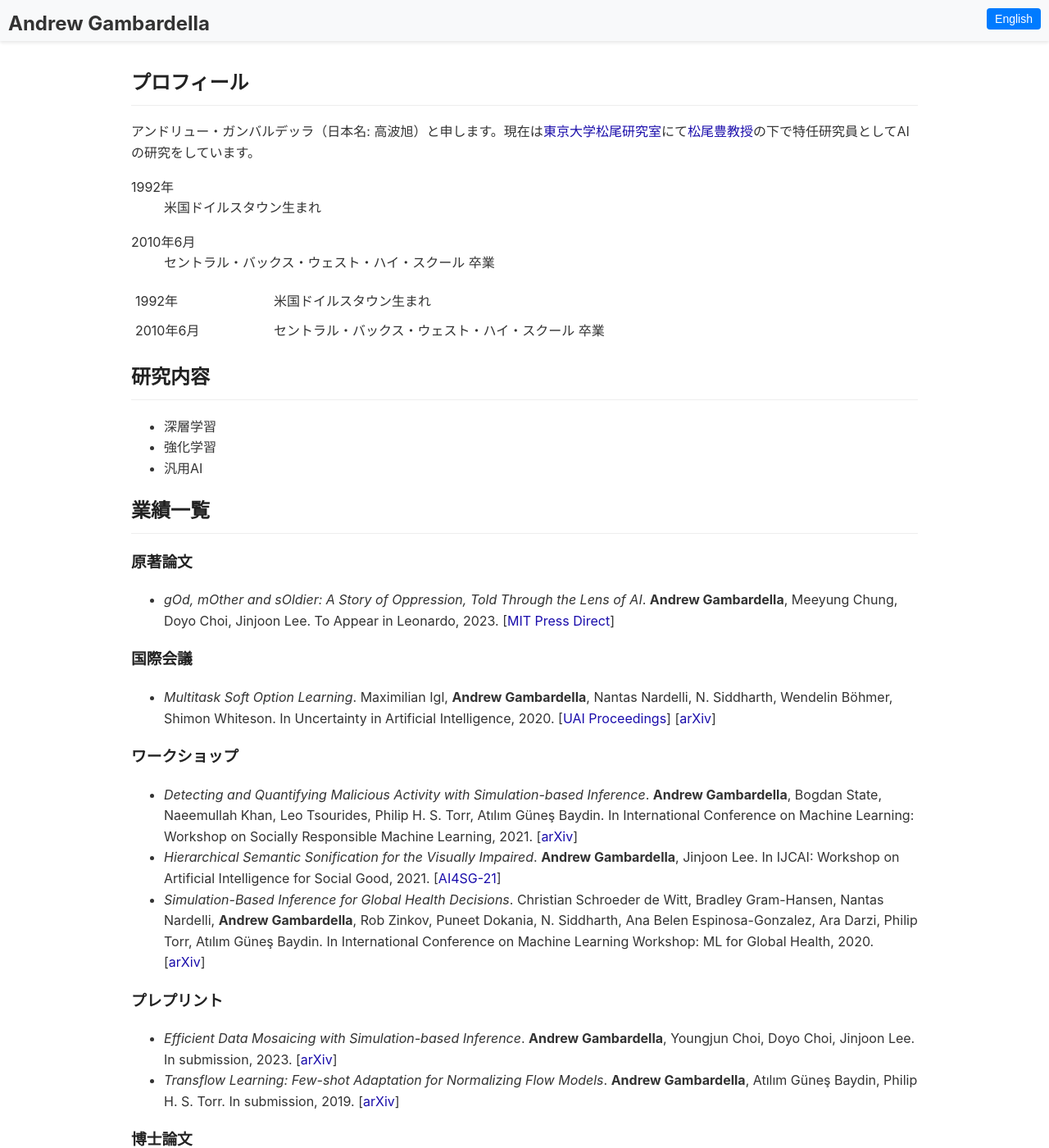
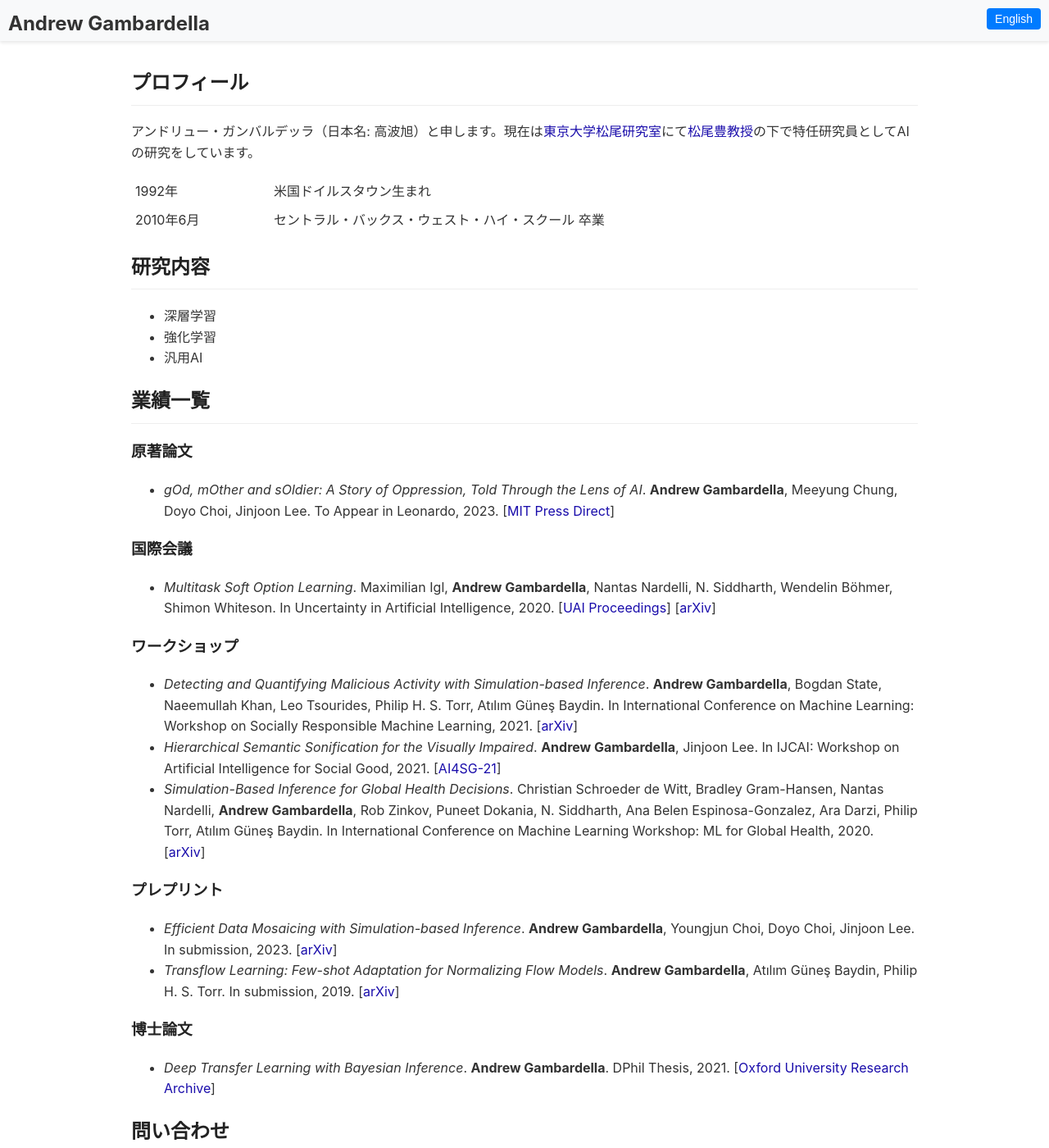
Before and after one commit to atgambardella/atgambardella.github.io, a Jekyll site: the page built from ja/index.md, in a window 1280 px wide and 1400 px high. Shown: the whole window at 82% size. Built offline with Jekyll 4.4.1, drawn with Linux system fonts in a browser that asks for light colours; a script that is not in the unit is left out; our own code applies the rules of GitHub Pages for plain Markdown files.

```diff
--- a/_includes/profile_table.html
+++ b/_includes/profile_table.html
@@ -1,16 +1,3 @@
-<div class="profile">
-  <dl class="profile">
-    <dt>1992年</dt>
-    <dd>米国ドイルスタウン生まれ</dd>
-    <!-- Add more rows as needed -->
-  </dl>
-  <dl class="profile">
-    <dt>2010年6月</dt>
-    <dd>セントラル・バックス・ウェスト・ハイ・スクール 卒業</dd>
-    <!-- Add more rows as needed -->
-  </dl>
-</div>
-
 <table class="profile">
   <tr>
     <td>1992年</td>
--- a/ja/index.md
+++ b/ja/index.md
@@ -42,4 +42,4 @@ lang: ja
 
 [Twitter](https://twitter.com/atgambardella)
 
-[GitHub](https://github.com/atgambardella).
+[GitHub](https://github.com/atgambardella)
```
